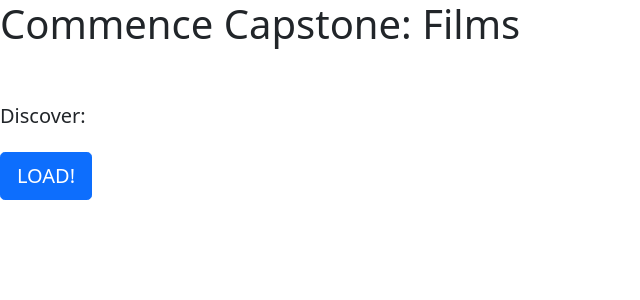
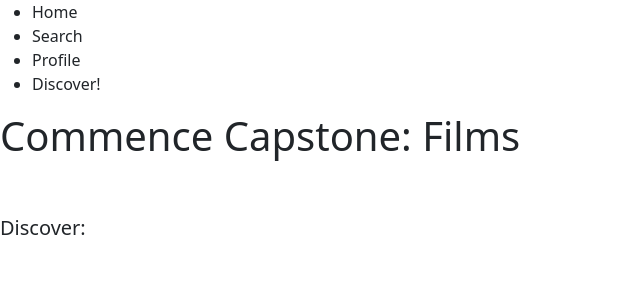
Before and after one commit to KevFrancisco/cs50-web-capstone, a Django app: page / in a window 1280 px wide. Shown: the top 300 px of the page, without its empty margins (0-640 px from the left). Run offline with Django 3.2, Linux system fonts and the light colour scheme; some libraries are stand-ins or nearby versions.

Commit message:
skeletal 1

```diff
--- a/films/templates/films/index.html
+++ b/films/templates/films/index.html
@@ -1,5 +1,4 @@
-{% extends "films/layout.html" %}
-{% load static %}
+{% extends "films/layout.html" %} {% load static %}
 
 {% block body %}
 <div>
@@ -14,13 +13,14 @@
         Discover:
     </h5>
 
-    <div class="d-flex flex-wrap" id="posters"></div>
+    {# <div class="d-flex flex-wrap" id="posters"></div> #}
 
-    <div class="small">
-        <pre id="json-raw"></pre>
-        <script src="{% static 'films/js/discover.js' %}"></script>
-        <button class="btn btn-primary btn-lg" onClick="discover('{{api_key}}')">LOAD!</button>
-    </div>
+    {# <div class="small"> #}
+    {#     <pre id="json-raw"></pre> #}
+    {#    <script src="{% static 'films/js/discover.js' %}"></script> #}
+    {#     <button class="btn btn-primary btn-lg" onClick="discover('{{api_key}}')">LOAD!</button> #}
+   {# </div> #}
+
 </div>
 
 {% endblock %}
--- a/films/templates/films/layout.html
+++ b/films/templates/films/layout.html
@@ -22,7 +22,12 @@
     <body class="">
         {# Navbar :D #}
         <div>
-
+            <ul>
+                <li>Home</li>
+                <li>Search</li>
+                <li>Profile</li>
+                <li>Discover!</li>
+            </ul>
         </div>
         {% block body %}
         {% endblock %}
```
Also changed, not shown: 2 other files.
